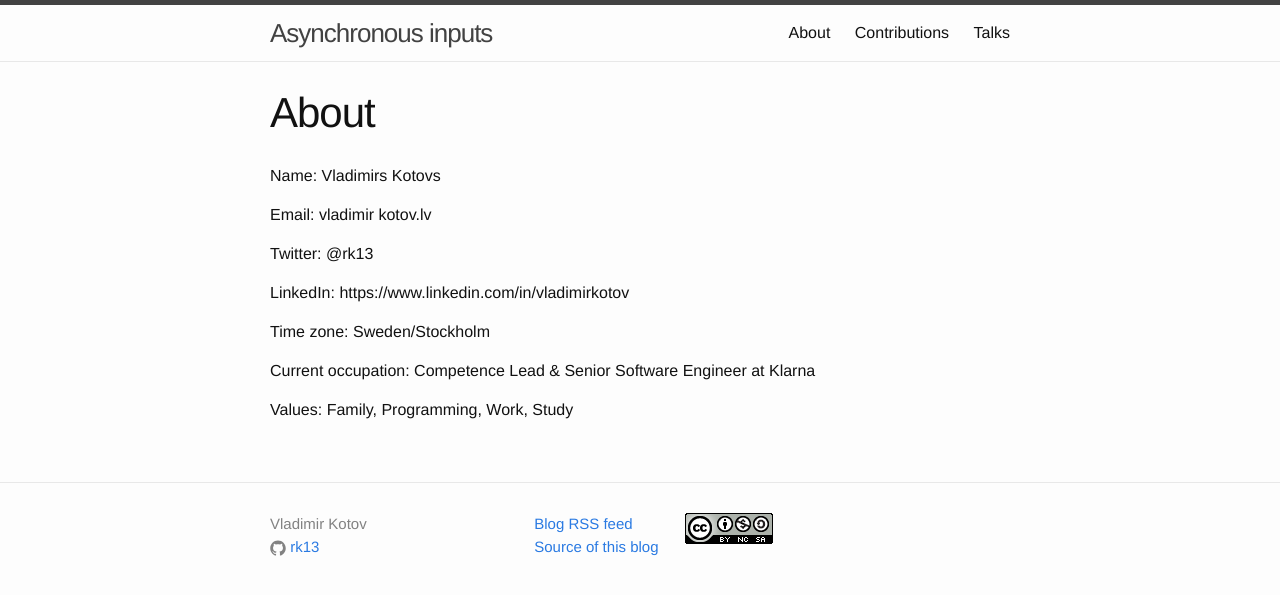
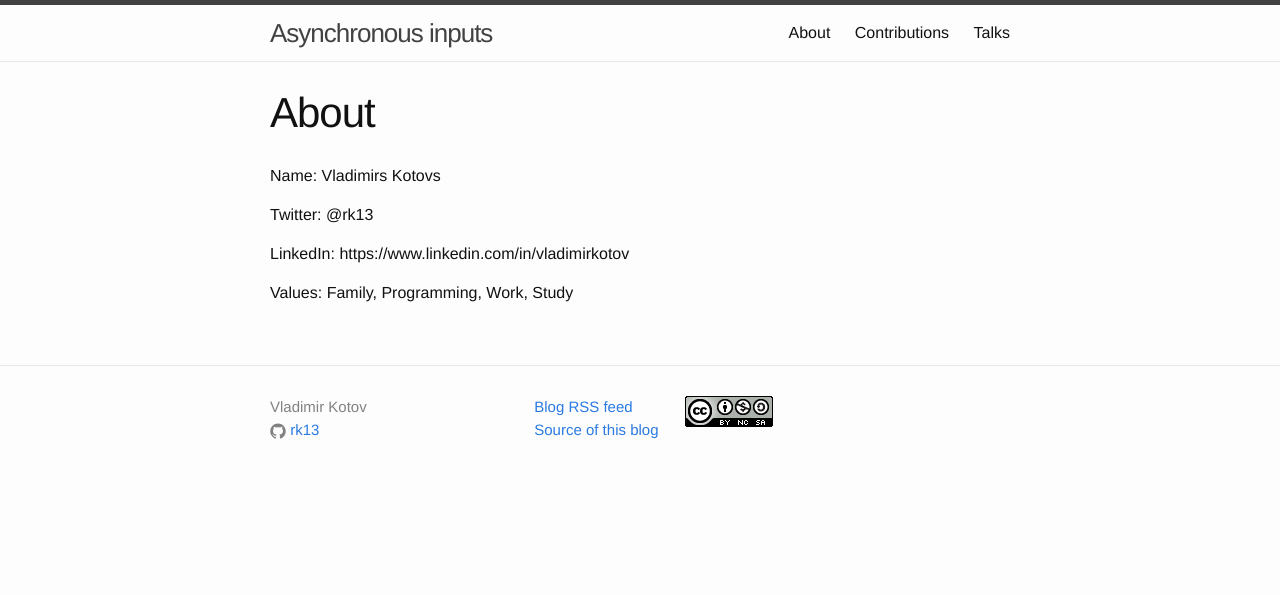
Before and after one commit to rk13/rk13.github.io, a Jekyll site: the page built from about.md, in a window 1280 px wide. Shown: the top 595 px of the page. Built offline with Jekyll 4.4.1, drawn with Linux system fonts in a browser that asks for light colours; Markdown is read by kramdown in place of the engine named in the settings.

Commit message:
Update about.md

```diff
--- a/about.md
+++ b/about.md
@@ -6,14 +6,8 @@ permalink: /about/
 
 Name: Vladimirs Kotovs
 
-Email: vladimir kotov.lv
-
 Twitter: @rk13
 
 LinkedIn: https://www.linkedin.com/in/vladimirkotov
 
-Time zone: Sweden/Stockholm
-
-Current occupation: Competence Lead & Senior Software Engineer at Klarna
-
 Values: Family, Programming, Work, Study
```
